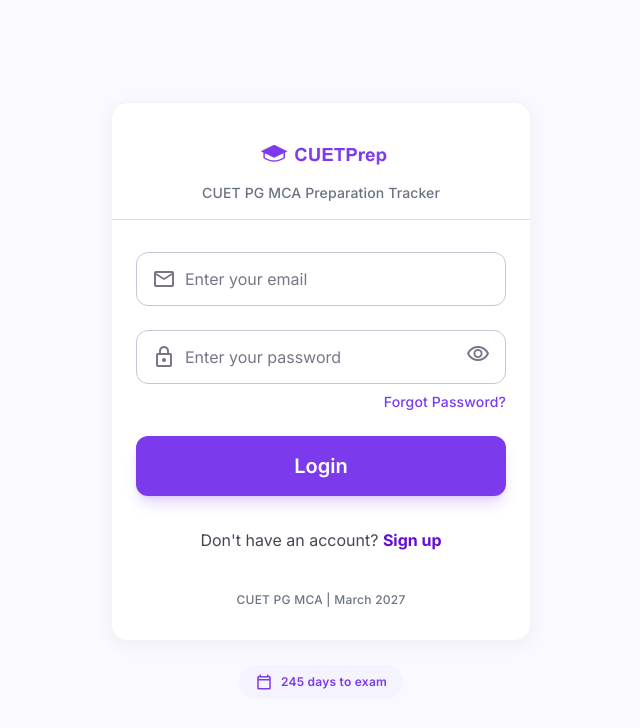
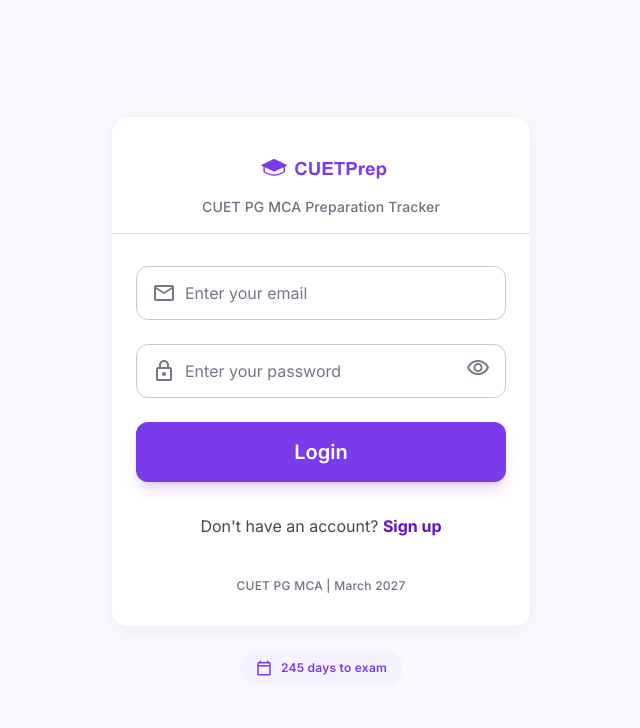
Before and after one commit to ashraful-04/CUETPrep, a React (Vite) app in the folder cuetprep-web/: page /login in a window 1280 px wide. Shown: the top 728 px of the page, without its empty margins (319-959 px from the left). Built offline with nearby package versions, Linux system fonts and the light colour scheme; no server answers.

Commit message:
Fix: remove forgot password option from login page

```diff
--- a/cuetprep-web/src/pages/Login.jsx
+++ b/cuetprep-web/src/pages/Login.jsx
@@ -122,13 +122,7 @@ export default function Login() {
                     </span>
                   </button>
                 </div>
-                {isLogin && (
-                  <div className="flex justify-end">
-                    <a href="#" className="font-label-md text-label-md text-primary-container hover:underline transition-all">
-                      Forgot Password?
-                    </a>
-                  </div>
-                )}
+
               </div>
               {/* Login Button */}
               <button
```
